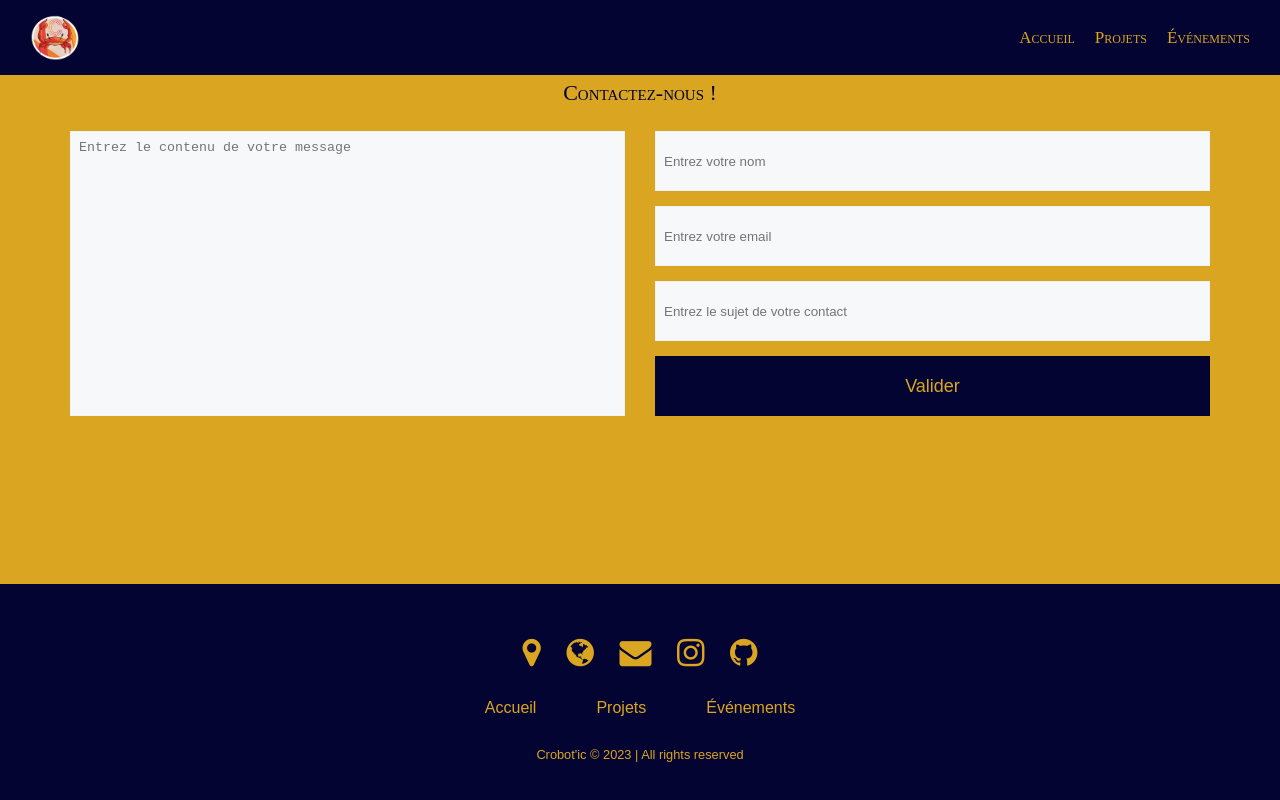
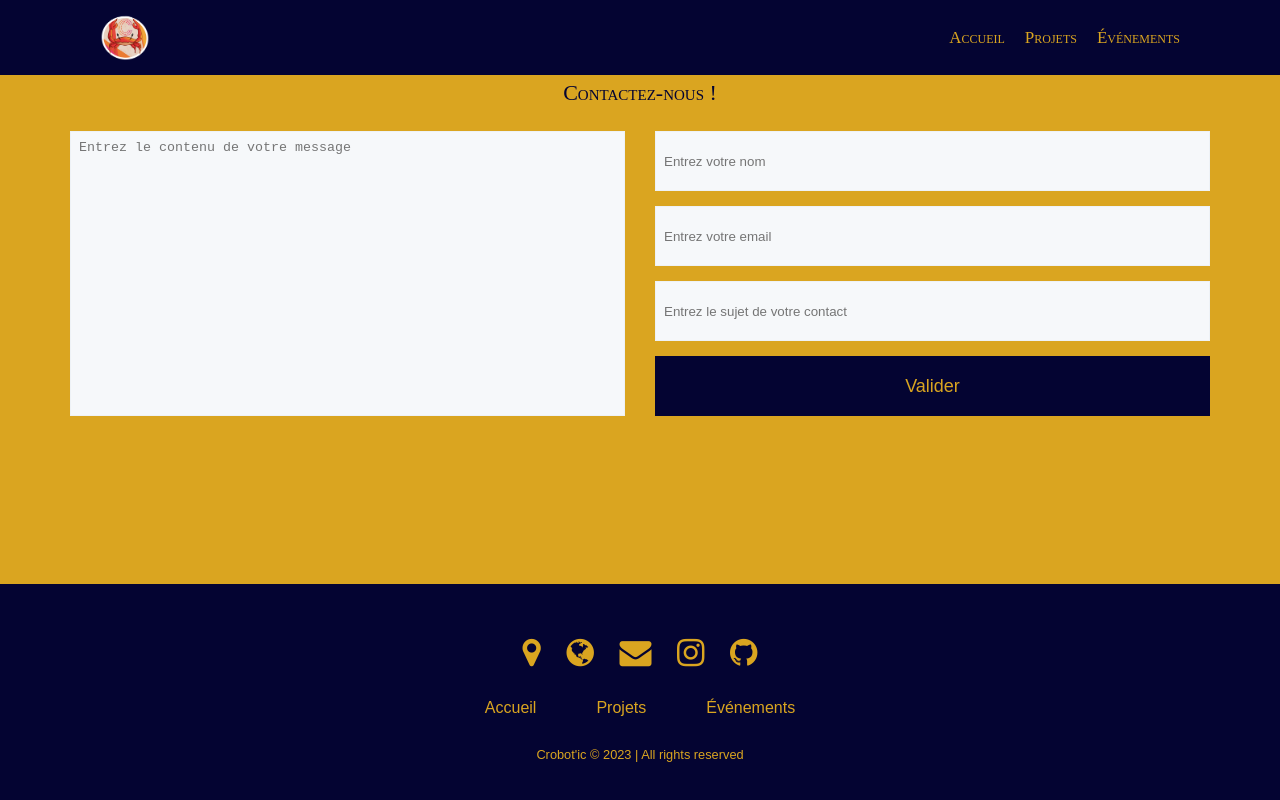
Before and after one commit to Crobot-ic/WebSite, a React (Vite) app in the folder Web/: page / in a window 1280 px wide. Built offline with nearby package versions, Linux system fonts and the light colour scheme.

Commit message:
La légende raconte qu'il s'est énervé...

```diff
--- a/Web/src/styles/css/index.css
+++ b/Web/src/styles/css/index.css
@@ -155,7 +155,7 @@ body, #root {
 }
 .header-bar {
   display: flex;
-  padding: 10px 30px;
+  padding: 10px 100px;
   align-items: center;
   justify-content: space-between;
 }
--- a/Web/src/styles/sass/Layouts/HeaderBar.scss
+++ b/Web/src/styles/sass/Layouts/HeaderBar.scss
@@ -7,7 +7,7 @@
 
     &-bar {
         display: flex;
-        padding: 10px 30px;
+        padding: 10px 100px;
         align-items: center;
         justify-content: space-between;
 
```
